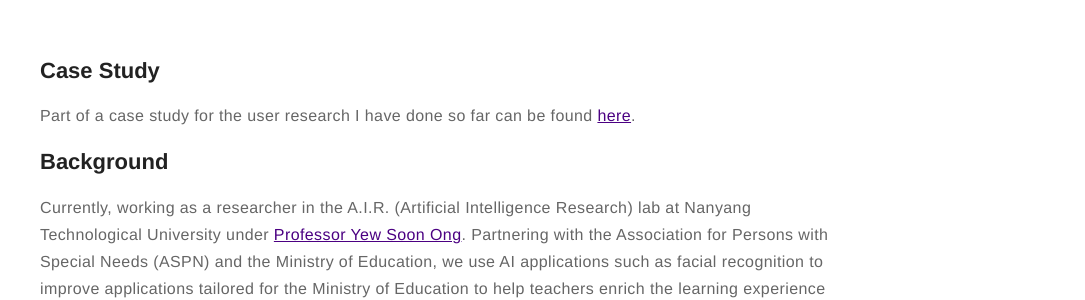
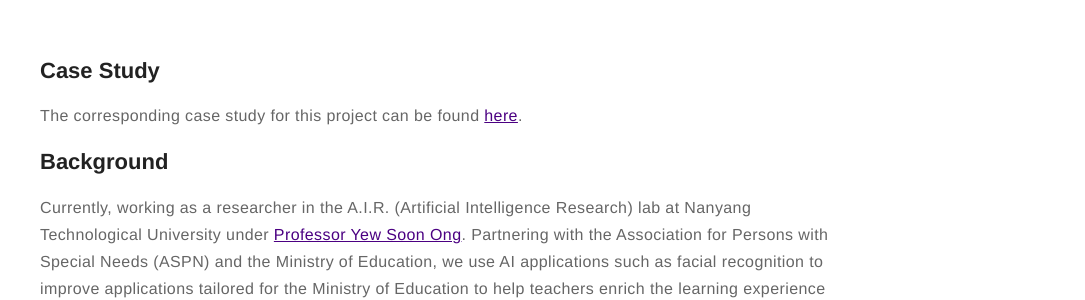
Before and after one commit to im-mel/im-mel.github.io, a Jekyll site: the page built from _posts/2020-02-01-Ong.markdown, in a window 1280 px wide. Shown: the part 196-496 px from the top of the page, without its empty margins (195-1280 px from the left). Built offline with Jekyll 4.4.1, drawn with Linux system fonts in a browser that asks for light colours; emoji names are drawn with the system emoji font.

Commit message:
Update 2020-02-01-Ong.markdown

```diff
--- a/_posts/2020-02-01-Ong.markdown
+++ b/_posts/2020-02-01-Ong.markdown
@@ -13,7 +13,7 @@ externalLink: false
 ---
 
 ## Case Study
-Part of a case study for the user research I have done so far can be found [here](assets/ASPN_Report.pdf).
+The corresponding case study for this project can be found [here](assets/ASPN_Report.pdf).
 
 ## Background
 Currently, working as a researcher in the A.I.R. (Artificial Intelligence Research) lab at Nanyang Technological University under [Professor Yew Soon Ong](https://www.a-star.edu.sg/About-A-STAR/corporate-profile/people/professor-ong-yew-soon). Partnering with the Association for Persons with Special Needs (ASPN) and the Ministry of Education, we use AI applications such as facial recognition to improve applications tailored for the Ministry of Education to help teachers enrich the learning experience for children who have difficulties with emotional expression and regulation. My role is to complete the user research to improve, as well as add new features to create a MVP to launch in the market that could potentially help all educators for children with special needs, whether affiliated with the Ministry of Education or not.
```
